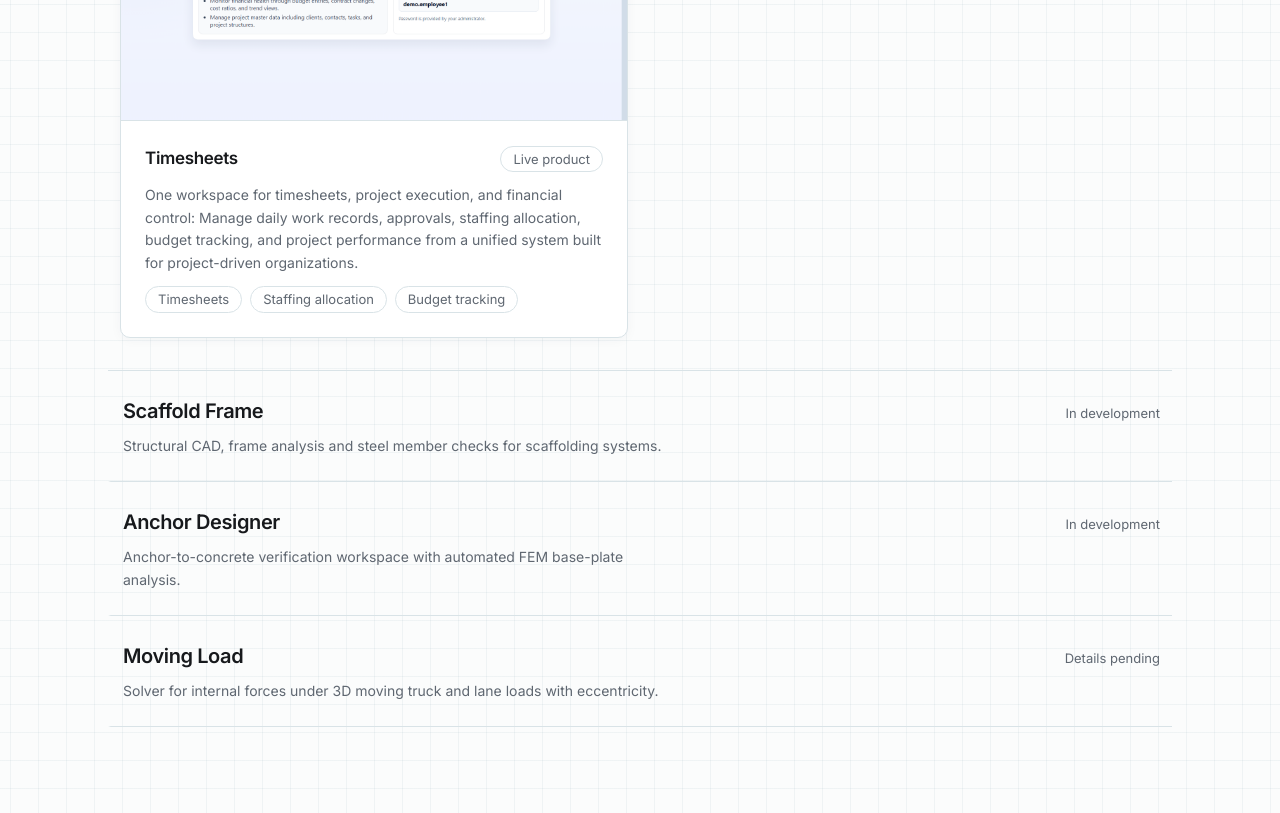
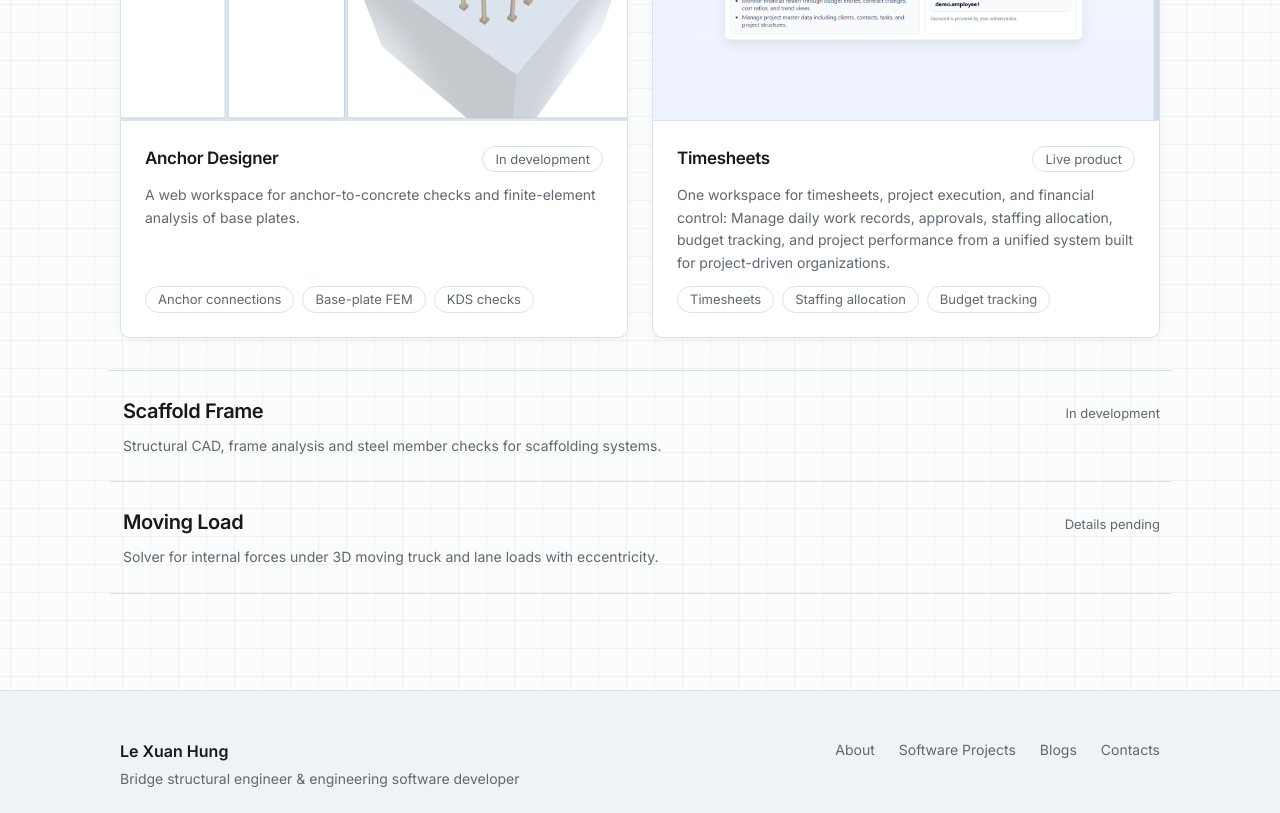
Before and after one commit to lxhungdp/lehung.dev, a Next.js app: page /work in a window 1280 px wide. Shown: the part 2900-3713 px from the top of the page. Built offline with nearby package versions, Linux system fonts and the light colour scheme.

Commit message:
Add Anchor Designer project profile and screenshots

```diff
--- a/src/data/projects.ts
+++ b/src/data/projects.ts
@@ -314,17 +314,41 @@ export const projects: Project[] = [
     path: "/anchor",
     title: "Anchor Designer",
     category: "Engineering software",
-    summary: "Anchor-to-concrete verification workspace with automated FEM base-plate analysis.",
+    summary: "A web workspace for anchor-to-concrete checks and finite-element analysis of base plates.",
     overview:
-      "A development-stage workspace for anchor-to-concrete checks and base-plate finite-element analysis. The repository describes its present status as a development baseline, not design certification.",
+      "Anchor Designer brings connection geometry, factored load cases, base-plate analysis and anchor-to-concrete verification into one reviewable workflow. Its OpenSeesPy backend models plate response, concrete contact and anchor tension; only results that pass the required analysis gates can feed the current KDS checks. The project is a development baseline, not design certification or a complete connection-design release.",
+    introLink: { label: "Open Anchor Designer", href: "https://anchor-designer.vercel.app/" },
     role: "Engineering method and software development",
     status: "In development",
-    tags: ["Anchors", "Concrete verification", "FEM"],
+    tags: ["Anchor connections", "Base-plate FEM", "KDS checks"],
+    technicalCapabilities: {
+      problem:
+        "An anchor connection needs a traceable path from the physical model and applied loads to plate response, anchor demand and code checks. Anchor Designer keeps those steps together while showing when an analysis result is eligible for verification.",
+      scope: [
+        "Model the concrete block, base plate, steel profile and physical anchor layout in a three-dimensional workspace.",
+        "Define factored load cases and review the applied forces and moments on the connection model.",
+        "Generate a plate mesh and analyse a flexible plate with compression-only concrete contact and tension-only anchor springs using OpenSeesPy.",
+        "Inspect plate stress contours and retain solver, equilibrium and mesh-convergence evidence before promoting FEM demand.",
+        "Run the implemented KDS anchor/concrete checks and load-case envelope from accepted demand; full connection release and ACI checks remain incomplete.",
+        "Export a read-only Excel record of inputs, convergence, demands, checks and diagnostics.",
+      ],
+    },
     contributions: [
-      "Structure the model, loads, analysis, verification and reporting workflow.",
-      "Connect anchor checks with an OpenSees-based base-plate analysis backend.",
+      "Connect connection modelling, load definition, analysis, verification and reporting in one browser workflow.",
+      "Build the base-plate FEM path and its evidence gates around an OpenSeesPy analysis backend.",
+      "Translate accepted anchor demand into traceable KDS checks and an exportable calculation record.",
     ],
-    links: [{ label: "Open Anchor Designer", href: "https://anchor-designer.vercel.app/" }],
+    image: "/images/anchor/1-model.png",
+    imageAlt: "Anchor Designer modelling workspace with a three-dimensional base plate, steel profile, anchors and concrete block",
+    imageWidth: 1608,
+    imageHeight: 948,
+    gallery: [
+      { src: "/images/anchor/2-load.png", alt: "Anchor Designer load-case editor beside the three-dimensional anchor connection and applied load arrows", caption: "Factored load cases and applied forces", width: 1607, height: 943 },
+      { src: "/images/anchor/3-fem.png", alt: "Triangular finite-element mesh on the base plate and steel profile in the Anchor Designer analysis view", caption: "Base-plate finite-element mesh", width: 1610, height: 939 },
+      { src: "/images/anchor/4-result.png", alt: "Finite-element stress contour across the base plate with higher values around the central profile", caption: "Base-plate stress contour", width: 1656, height: 945 },
+      { src: "/images/anchor/4-result2.png", alt: "Finite-element result contour displayed on the central steel profile", caption: "Profile result view", width: 1661, height: 941 },
+      { src: "/images/anchor/4-result3.png", alt: "Finite-element result contour displayed on the plate stiffeners and profile connection", caption: "Stiffener and connection result view", width: 1661, height: 943 },
+    ],
   },
   {
     slug: "moving-load",
```
